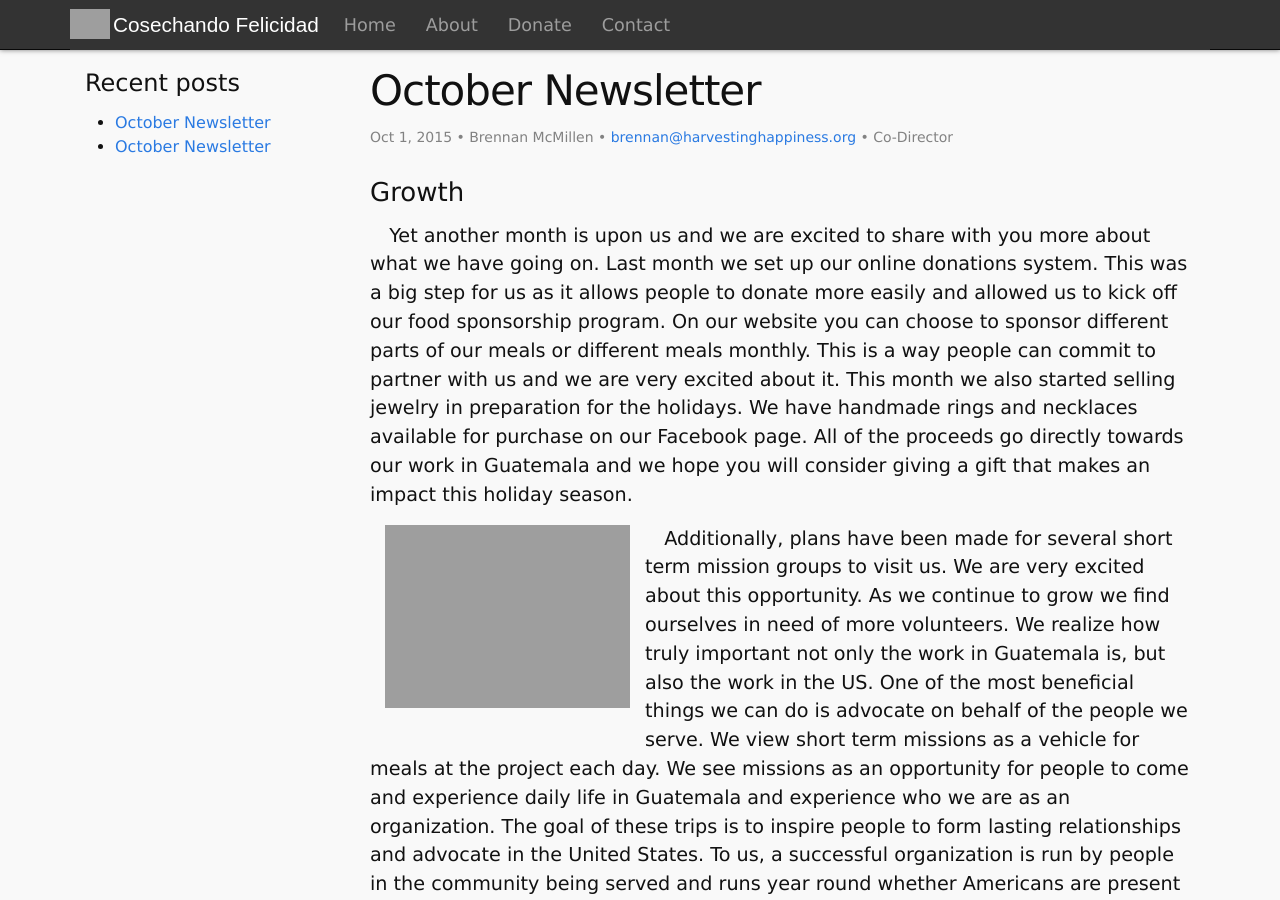
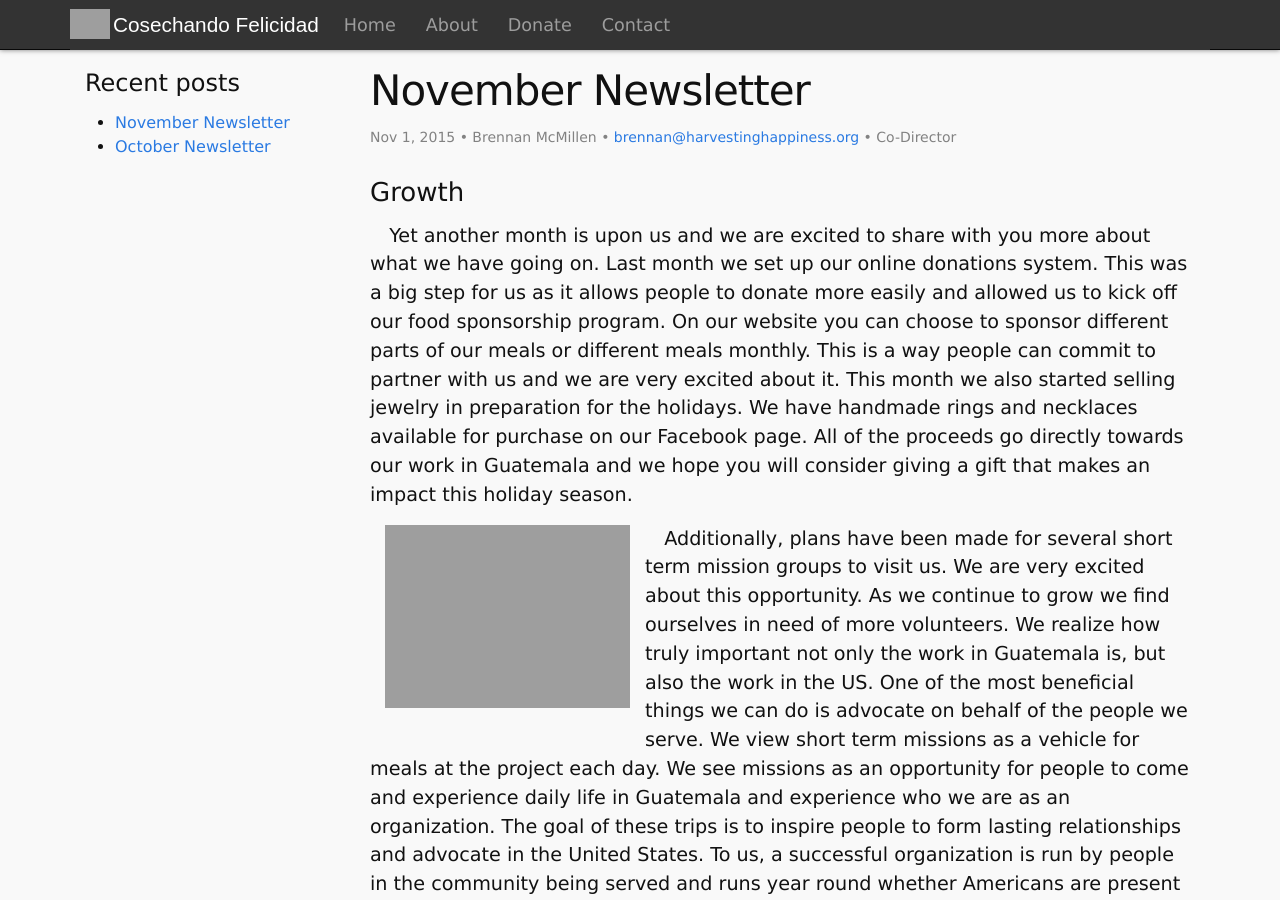
Before and after one commit to harvestinghappiness/harvestinghappiness.github.io, a Jekyll site: the page built from _posts/2015-11-01-November-Newsletter.md, in a window 1280 px wide and 900 px high. Built offline with Jekyll 4.4.1, drawn with Linux system fonts in a browser that asks for light colours.

Commit message:
Update 2015-11-01-November-Newsletter.md

```diff
--- a/_posts/2015-11-01-November-Newsletter.md
+++ b/_posts/2015-11-01-November-Newsletter.md
@@ -1,9 +1,9 @@
 ---
 layout: post
-title:  October Newsletter
-date:   2015-10-01 12:00:00
+title:  November Newsletter
+date:   2015-11-01 12:00:00
 author: brennan
-categories: October Newsletter
+categories: November Newsletter
 ---
 
 ###Growth
```
